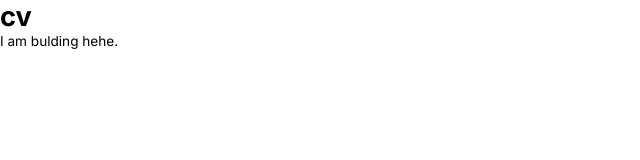
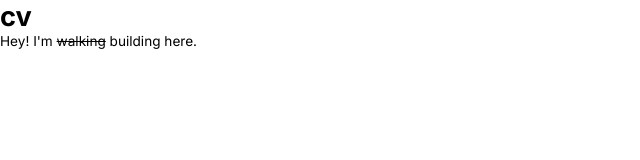
Before and after one commit to thiagolauterpro/my-space, a Next.js app: page /cv in a window 1280 px wide. Shown: the top 160 px of the page, without its empty margins (0-640 px from the left). Built offline with nearby package versions, Linux system fonts and the light colour scheme.

Commit message:
a little joke

```diff
--- a/pages/cv/index.tsx
+++ b/pages/cv/index.tsx
@@ -1,12 +1,19 @@
 import type { NextPage } from 'next'
+import styled from 'styled-components'
 
 const Cv: NextPage = () => {
     return (
-        <>
+        <Container>
             <h1>cv</h1>
-            <p>I am bulding hehe.</p>
-        </>
+            <p>Hey! I'm <span className='line-through'>walking</span> building here.</p>
+        </Container>
     )
 }
 
+const Container = styled.main`
+    .line-through{
+        text-decoration: line-through;
+    }
+`
+
 export default Cv
```
